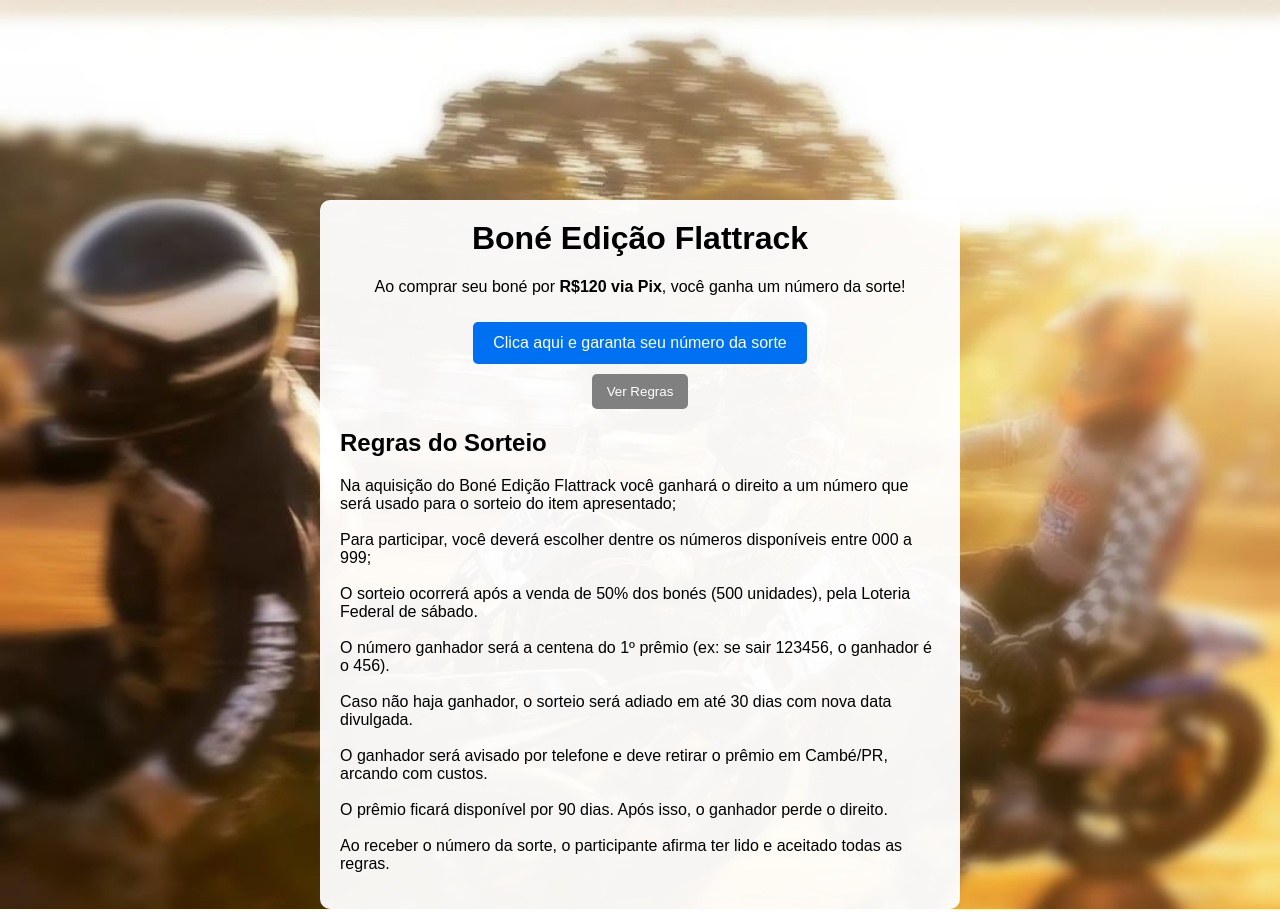
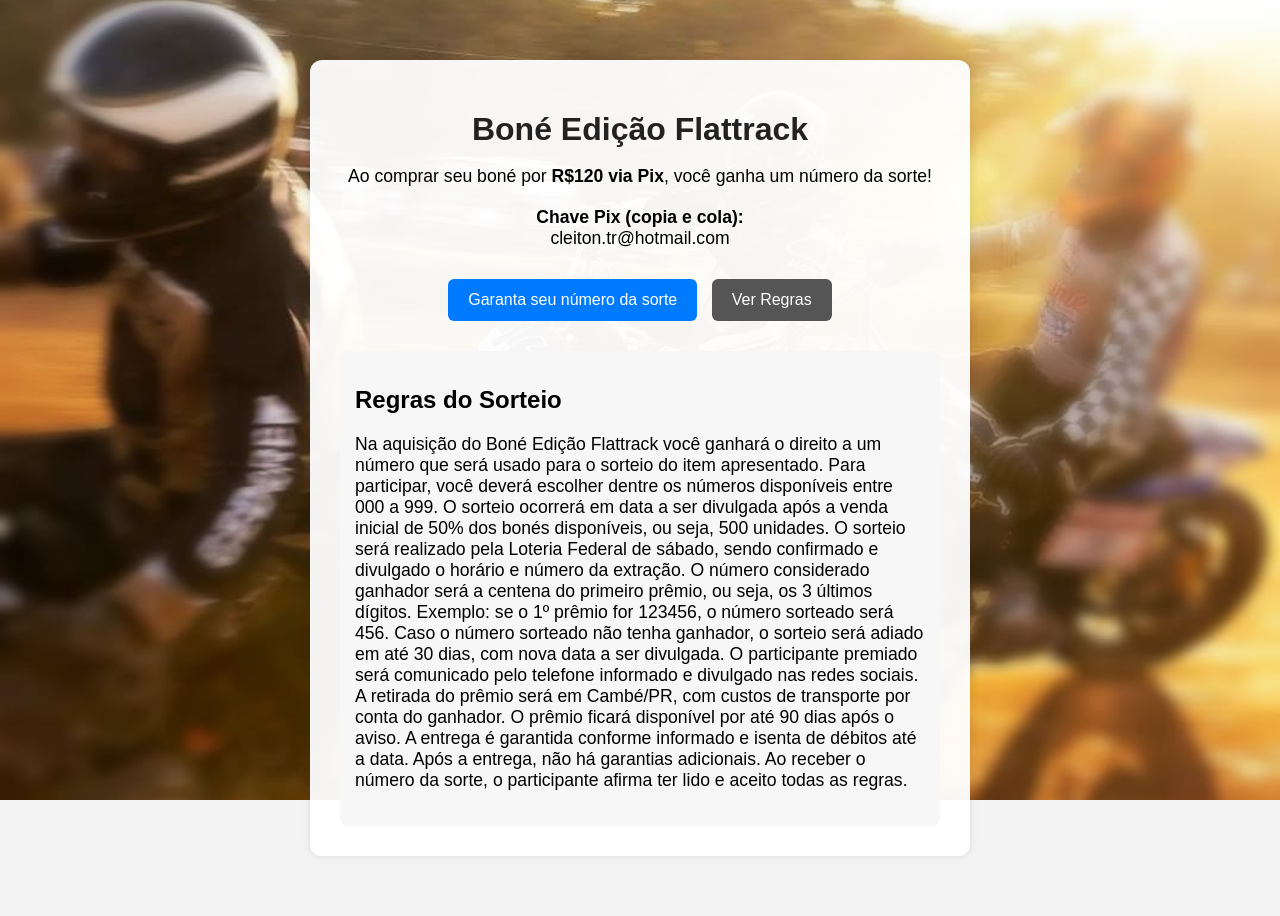
Before and after one commit to bones500/A-obone, a website: page index.html in a window 1280 px wide. Both pictures are taken after a click on the button "Ver Regras". Drawn offline with Linux system fonts and the light colour scheme.

Commit message:
Update index.html

```diff
--- a/index.html
+++ b/index.html
@@ -1,54 +1,58 @@
-<!DOCTYPE html>
+
+ <!DOCTYPE html>
 <html lang="pt-BR">
 <head>
   <meta charset="UTF-8" />
   <meta name="viewport" content="width=device-width, initial-scale=1.0"/>
   <title>Boné Edição Flattrack</title>
+  <link rel="stylesheet" href="style.css" />
   <style>
     body {
       font-family: Arial, sans-serif;
+      background-image: url('moto.jpg');
+      background-size: cover;
+      background-position: center;
+      background-attachment: fixed;
       margin: 0;
-      background: url('moto.jpg') no-repeat center top;
-      background-size: cover;
-      padding-top: 200px;
-      color: #000;
+      padding: 0;
+    }
+    .container {
+      background-color: rgba(255, 255, 255, 0.95);
+      max-width: 600px;
+      margin: 60px auto;
+      padding: 30px;
+      border-radius: 12px;
       text-align: center;
     }
-
-    .container {
-      background-color: rgba(255,255,255,0.95);
-      max-width: 600px;
-      margin: auto;
-      padding: 20px;
-      border-radius: 10px;
+    h1 {
+      font-size: 2em;
+      margin-bottom: 10px;
     }
-
-    h1 {
-      margin-top: 0;
+    p {
+      font-size: 1.1em;
+      margin-bottom: 20px;
     }
-
-    .botao {
-      background-color: #0070f3;
+    .botao, .botao-secundario {
+      display: inline-block;
+      padding: 12px 20px;
+      font-size: 16px;
+      margin: 10px 5px;
+      background-color: #007bff;
       color: white;
-      padding: 12px 20px;
+      border: none;
+      border-radius: 6px;
       text-decoration: none;
-      display: inline-block;
-      border-radius: 5px;
-      margin: 10px 0;
-    }
-
-    .botao-secundario {
-      background-color: gray;
-      color: white;
-      padding: 10px 15px;
-      border: none;
-      border-radius: 5px;
       cursor: pointer;
     }
-
+    .botao-secundario {
+      background-color: #555;
+    }
     .regras {
       text-align: left;
       margin-top: 20px;
+      padding: 15px;
+      background-color: #f7f7f7;
+      border-radius: 8px;
       display: none;
     }
   </style>
@@ -58,26 +62,25 @@
     <h1>Boné Edição Flattrack</h1>
     <p>Ao comprar seu boné por <strong>R$120 via Pix</strong>, você ganha um número da sorte!</p>
 
-    <a href="https://nubank.com.br/pagar/cleiton.tr@hotmail.com" target="_blank" class="botao">
-      Clica aqui e garanta seu número da sorte
-    </a>
+    <p><strong>Chave Pix (copia e cola):</strong><br>cleiton.tr@hotmail.com</p>
 
-    <br>
-    <button onclick="document.getElementById('regras').style.display='block'" class="botao-secundario">
-      Ver Regras
-    </button>
+    <a href="https://rifa2rodas.netlify.app/" class="botao" target="_blank">Garanta seu número da sorte</a>
+    <button onclick="document.getElementById('regras').style.display='block'" class="botao-secundario">Ver Regras</button>
 
     <div id="regras" class="regras">
       <h2>Regras do Sorteio</h2>
       <p>
-        Na aquisição do Boné Edição Flattrack você ganhará o direito a um número que será usado para o sorteio do item apresentado;<br><br>
-        Para participar, você deverá escolher dentre os números disponíveis entre 000 a 999;<br><br>
-        O sorteio ocorrerá após a venda de 50% dos bonés (500 unidades), pela Loteria Federal de sábado.<br><br>
-        O número ganhador será a centena do 1º prêmio (ex: se sair 123456, o ganhador é o 456).<br><br>
-        Caso não haja ganhador, o sorteio será adiado em até 30 dias com nova data divulgada.<br><br>
-        O ganhador será avisado por telefone e deve retirar o prêmio em Cambé/PR, arcando com custos.<br><br>
-        O prêmio ficará disponível por 90 dias. Após isso, o ganhador perde o direito.<br><br>
-        Ao receber o número da sorte, o participante afirma ter lido e aceitado todas as regras.
+        Na aquisição do Boné Edição Flattrack você ganhará o direito a um número que será usado para o sorteio do item apresentado.
+        Para participar, você deverá escolher dentre os números disponíveis entre 000 a 999.
+        O sorteio ocorrerá em data a ser divulgada após a venda inicial de 50% dos bonés disponíveis, ou seja, 500 unidades.
+        O sorteio será realizado pela Loteria Federal de sábado, sendo confirmado e divulgado o horário e número da extração.
+        O número considerado ganhador será a centena do primeiro prêmio, ou seja, os 3 últimos dígitos. Exemplo: se o 1º prêmio for 123456, o número sorteado será 456.
+        Caso o número sorteado não tenha ganhador, o sorteio será adiado em até 30 dias, com nova data a ser divulgada.
+        O participante premiado será comunicado pelo telefone informado e divulgado nas redes sociais.
+        A retirada do prêmio será em Cambé/PR, com custos de transporte por conta do ganhador.
+        O prêmio ficará disponível por até 90 dias após o aviso.
+        A entrega é garantida conforme informado e isenta de débitos até a data. Após a entrega, não há garantias adicionais.
+        Ao receber o número da sorte, o participante afirma ter lido e aceito todas as regras.
       </p>
     </div>
   </div>
```
